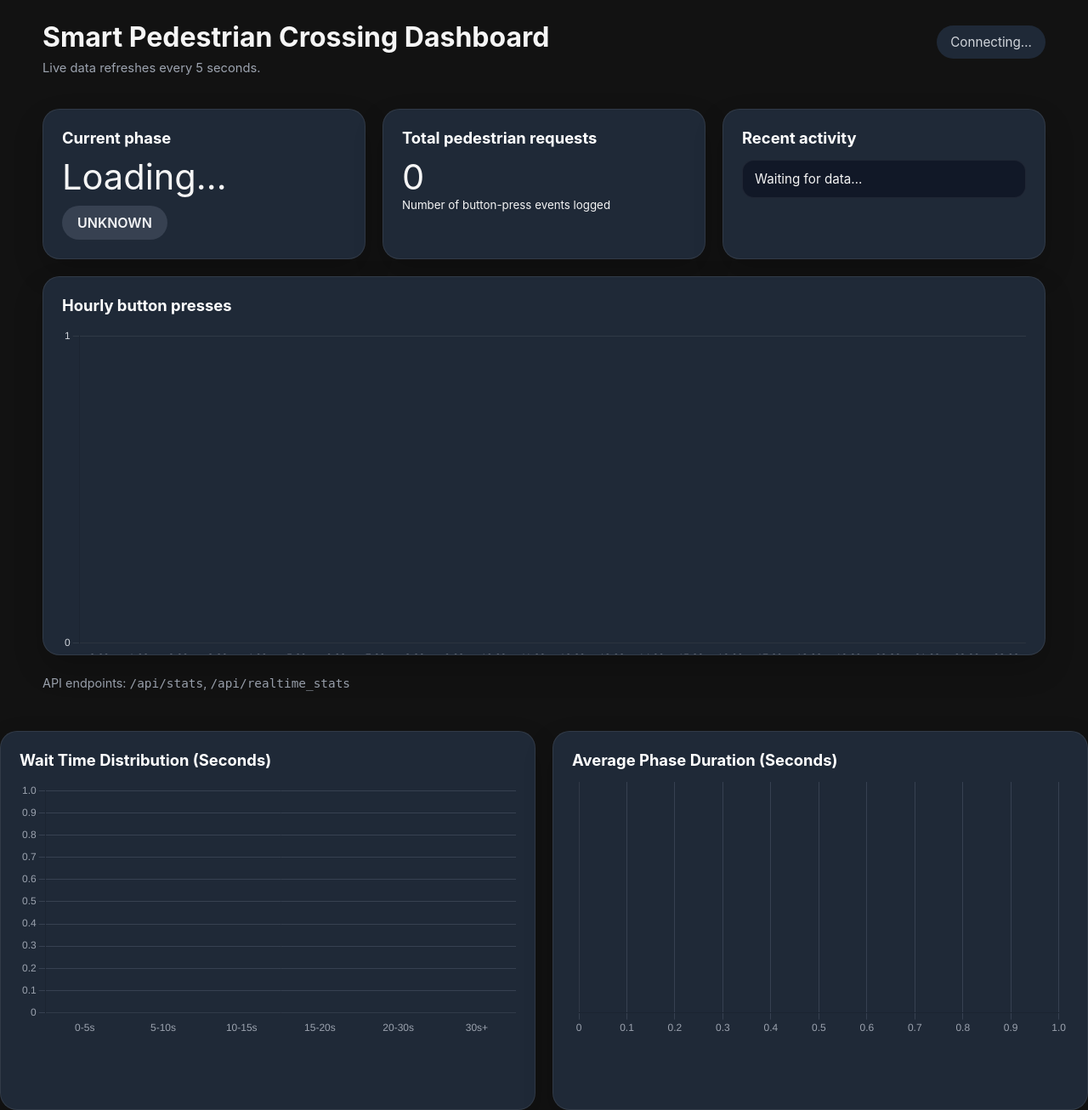
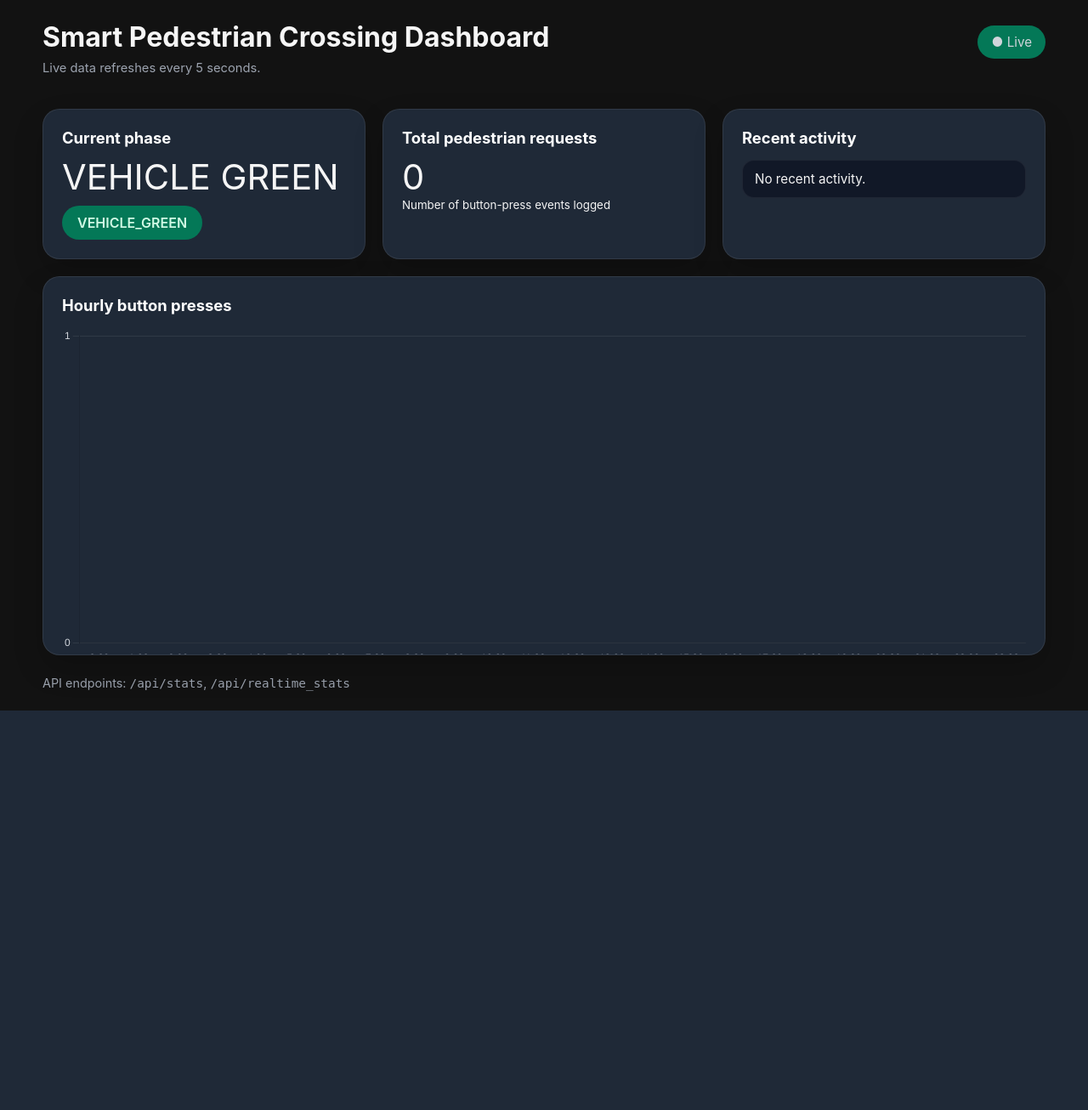
Before and after one commit to r-oooon/ELEC3442, a Flask app: page / in a window 1280 px wide. Shown: the whole page at 85% size. After the commit the page ends 836 px from the top, so only its background shows below. Run offline with Flask 3, Linux system fonts and the light colour scheme; data that the repository does not hold is empty; parts of the project's set-up code (start-up, migrations or seed data) failed here and were passed over.

Commit message:
reverting dashboard changes to fix disconnect bug

```diff
--- a/dashboard_server.py
+++ b/dashboard_server.py
@@ -18,60 +18,40 @@
 def index():
     return render_template('dashboard.html')
 
-# @app.route('/api/stats')
-# def get_stats():
-#
-#     presses = db_logger.fetch_all_button_presses()
-#     phases = db_logger.fetch_all_phases()
-#
-#
-#     return jsonify({
-#         "total_presses": len(presses),
-#         "latest_state": phases[-1]['phase'] if phases else "UNKNOWN",
-#         "hourly_data": transform_to_hourly(presses)
-#     })
 
 @app.route('/api/stats')
 def get_stats():
-    # Fetch data from SQLite
     presses = db_logger.fetch_all_button_presses()
     phases = db_logger.fetch_all_phases()
 
     return jsonify({
         "total_presses": len(presses),
         "latest_state": phases[-1]['phase'] if phases else "UNKNOWN",
-        "hourly_data": transform_to_hourly(presses),  # Legacy support
-        # NEW: Provide raw data for client-side processing
-        "raw_presses": presses,
-        "raw_phases": phases
+        "hourly_data": transform_to_hourly(presses)
     })
 
 
 @app.route('/api/realtime_stats')
 def realtime_stats():
-    try:
-        shared_state = current_app.config.get('LIVE_STATE')
-        current_phase = "UNKNOWN"
+    # 1. Try to get the live state from the shared_state dictionary
+    shared_state = current_app.config.get('LIVE_STATE')
 
-        if shared_state:
-            with shared_state['lock']:
-                current_phase = shared_state.get('current_state', 'UNKNOWN')
-        else:
-            # If main.py hasn't shared the state yet, try the DB
-            latest = db_logger.fetch_latest_phase()
-            current_phase = latest.get('phase', 'UNKNOWN') if latest else "INITIALIZING"
+    if shared_state:
+        with shared_state['lock']:
+            current_phase = shared_state.get('current_state', 'UNKNOWN')
+    else:
+        # Fallback to DB if thread hasn't fully started
+        latest = db_logger.fetch_latest_phase()
+        current_phase = latest.get('phase', 'UNKNOWN')
 
-        presses = db_logger.fetch_all_button_presses()
+    presses = db_logger.fetch_all_button_presses()
 
-        return jsonify({
-            "current_phase": current_phase,
-            "total_pedestrians": len(presses),
-            "recent_activity": [p['timestamp'] for p in presses[-10:]]
-        })
-    except Exception as e:
-        # This will print the exact error to your terminal if the API fails
-        print(f"API Error: {e}")
-        return jsonify({"error": "Internal Server Error"}), 500
+    return jsonify({
+        "current_phase": current_phase,  # This is now truly live
+        "total_pedestrians": len(presses),
+        "recent_activity": [p['timestamp'] for p in presses[-10:]]
+    })
+
 
 @app.after_request
 def add_header(response):
@@ -82,6 +62,5 @@
     return response
 
 
-
 if __name__ == '__main__':
     app.run(host='0.0.0.0', port=5000)
--- a/static/dashboard.js
+++ b/static/dashboard.js
@@ -100,119 +100,8 @@
   });
 }
 
-// --- Analytics Processing Functions ---
-
-function calculateWaitHistogram(presses) {
-    const bins = ["0-5s", "5-10s", "10-15s", "15-20s", "20-30s", "30s+"];
-    const counts = new Array(bins.length).fill(0);
-
-    presses.forEach(p => {
-        const w = p.wait_time || 0;
-        if (w < 5) counts[0]++;
-        else if (w < 10) counts[1]++;
-        else if (w < 15) counts[2]++;
-        else if (w < 20) counts[3]++;
-        else if (w < 30) counts[4]++;
-        else counts[5]++;
-    });
-    return { labels: bins, data: counts };
-}
-
-function calculatePhaseAverages(phases) {
-    const totals = {}; // { phaseName: { sum: 0, count: 0 } }
-
-    phases.forEach(p => {
-        if (!totals[p.phase]) totals[p.phase] = { sum: 0, count: 0 };
-        totals[p.phase].sum += p.duration || 0;
-        totals[p.phase].count += 1;
-    });
-
-    const labels = Object.keys(totals);
-    const averages = labels.map(l => (totals[l].sum / totals[l].count).toFixed(1));
-    return { labels, data: averages };
-}
-
-// --- Update Logic ---
-
-async function loadStats() {
-    // ... (keep your existing fetch logic) ...
-    const stats = await statsRes.json();
-
-    // 1. Update existing Hourly Chart
-    updateChart(window.hourlyChart, stats.hourly_data.map(d => d.count));
-
-    // 2. Client-side Analytics: Wait Time Histogram
-    const waitData = calculateWaitHistogram(stats.raw_presses || []);
-    updateChart(window.waitChart, waitData.data, waitData.labels);
-
-    // 3. Client-side Analytics: Phase Durations
-    const phaseData = calculatePhaseAverages(stats.raw_phases || []);
-    updateChart(window.phaseChart, phaseData.data, phaseData.labels);
-}
-
-function updateChart(chart, newData, newLabels = null) {
-    if (!chart) return;
-    chart.data.datasets[0].data = newData;
-    if (newLabels) chart.data.labels = newLabels;
-    chart.update('none'); // 'none' prevents animation frame lag during rapid updates
-}
-
-// Initialize charts on DOMContentLoaded...
-function setupAnalyticsCharts() {
-  // Initialize waitChart and phaseChart using standard Chart.js constructor
-  // 1. Wait Time Histogram
-  const waitCtx = document.getElementById('waitHistogram').getContext('2d');
-  window.waitChart = new Chart(waitCtx, {
-    type: 'bar',
-    data: {
-      labels: ["0-5s", "5-10s", "10-15s", "15-20s", "20-30s", "30s+"],
-      datasets: [{
-        label: 'Number of Pedestrians',
-        data: [],
-        backgroundColor: 'rgba(249, 115, 22, 0.8)', // Orange theme
-        borderRadius: 6
-      }]
-    },
-    options: {
-      responsive: true,
-      maintainAspectRatio: false,
-      scales: {
-        y: { beginAtZero: true, ticks: { color: '#9ca3af' }, grid: { color: '#374151' } },
-        x: { ticks: { color: '#9ca3af' }, grid: { display: false } }
-      },
-      plugins: { legend: { display: false } }
-    }
-  });
-
-  // 2. Average Phase Duration Chart
-  const phaseCtx = document.getElementById('phaseAvgChart').getContext('2d');
-  window.phaseChart = new Chart(phaseCtx, {
-    type: 'bar',
-    data: {
-      labels: [],
-      datasets: [{
-        label: 'Avg Duration (sec)',
-        data: [],
-        backgroundColor: 'rgba(16, 185, 129, 0.8)', // Green theme
-        borderRadius: 6
-      }]
-    },
-    options: {
-      responsive: true,
-      maintainAspectRatio: false,
-      indexAxis: 'y', // Makes it a horizontal bar chart like analytics.py
-      scales: {
-        x: { beginAtZero: true, ticks: { color: '#9ca3af' }, grid: { color: '#374151' } },
-        y: { ticks: { color: '#9ca3af' }, grid: { display: false } }
-      },
-      plugins: { legend: { display: false } }
-    }
-  });
-}
-
 document.addEventListener('DOMContentLoaded', () => {
   setupDashboardChart();
-  setupAnalyticsCharts()
   loadStats();
   setInterval(loadStats, 3000);
 });
--- a/templates/dashboard.html
+++ b/templates/dashboard.html
@@ -118,12 +118,6 @@
       overflow: hidden;
     }
 
-    .chart-container {
-      position: relative;
-      height: 300px;
-      width: 100%;
-    }
-
     canvas#hourlyChart {
       max-height: 100% !important;
       width: 100% !important;
@@ -171,24 +165,6 @@
     </div>
   </div>
 
-  <div class="grid" style="margin-top: 24px; grid-template-columns: repeat(auto-fit, minmax(400px, 1fr));">
-
-  <div class="card chart-card">
-    <h2>Wait Time Distribution (Seconds)</h2>
-    <div class="chart-container">
-      <canvas id="waitHistogram"></canvas>
-    </div>
-  </div>
-
-  <div class="card chart-card">
-    <h2>Average Phase Duration (Seconds)</h2>
-    <div class="chart-container">
-      <canvas id="phaseAvgChart"></canvas>
-    </div>
-  </div>
-
-</div>
-
   <script src="https://cdn.jsdelivr.net/npm/chart.js@4.4.0/dist/chart.umd.min.js"></script>
   <script src="{{ url_for('static', filename='dashboard.js') }}"></script>
 </body>
```
